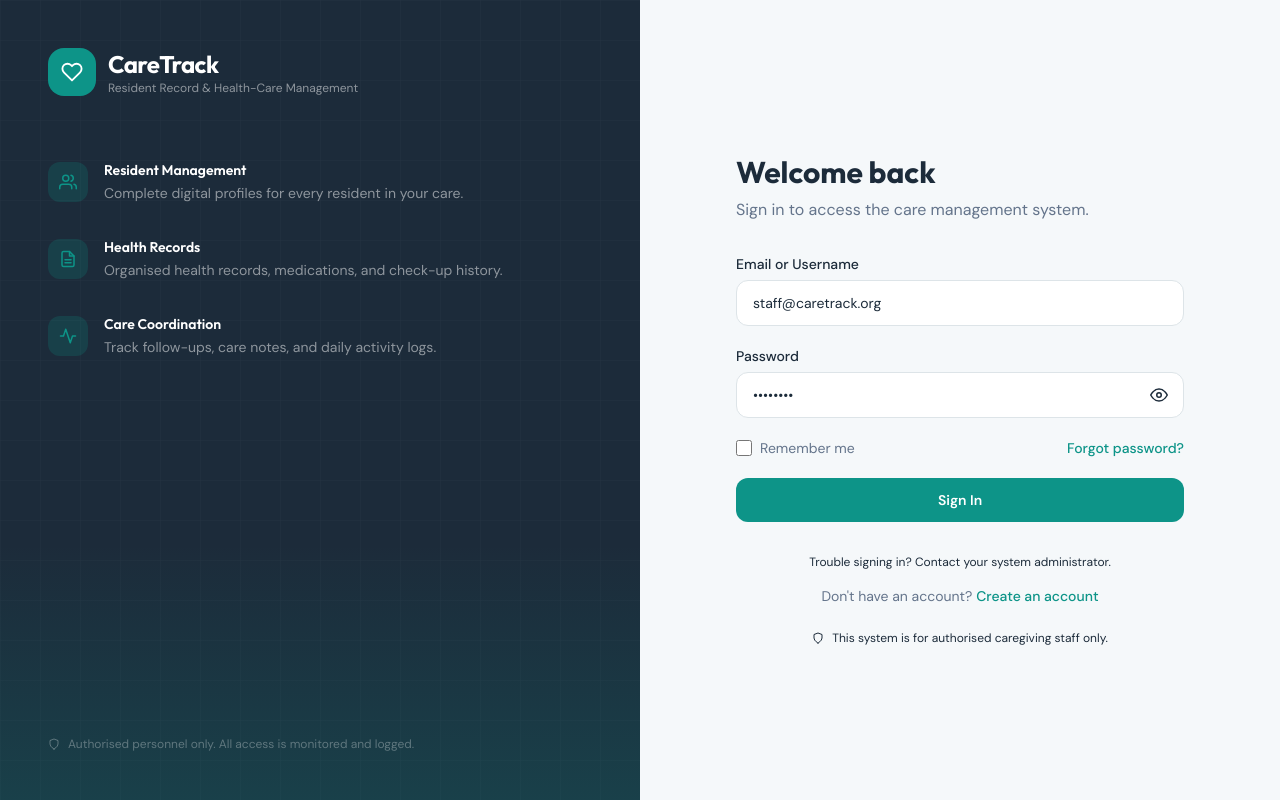
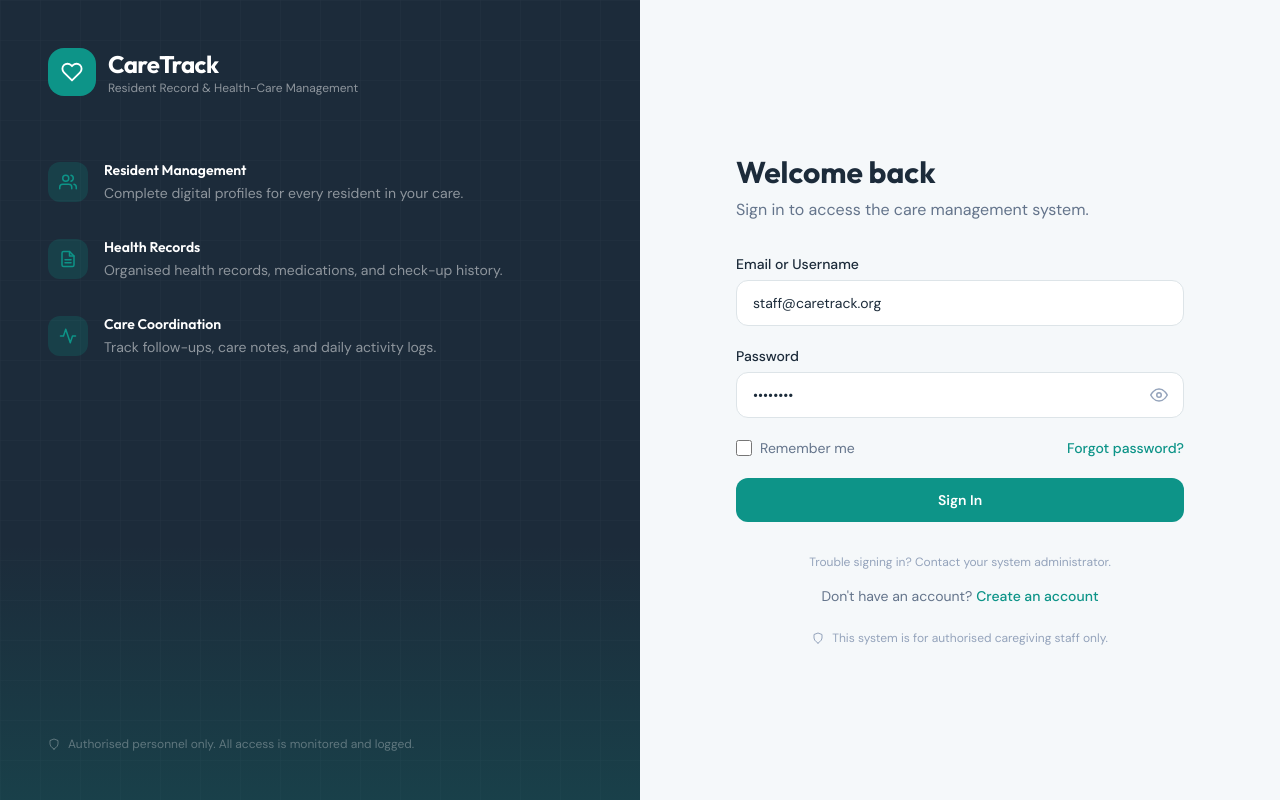
Before and after one commit to KG48/caretrack-healthcare-system, a React (Vite) app: page / in a window 1280 px wide. Built offline with nearby package versions, Linux system fonts and the light colour scheme; no server answers; the HTML template or start-up script is replaced by a standard one.

Commit message:
color correction

```diff
--- a/src/index.css
+++ b/src/index.css
@@ -16,7 +16,7 @@
   --color-canvas: #FFFFFF;
   --color-navy: #1C2B3A;
   --color-slate: #64748B;
-  --color-subtle: #94A3BBk;
+  --color-subtle: #94A3BB;
   --color-edge: #DDE4E8;
   --color-edge-dark: #C8D3DC;
 
```
